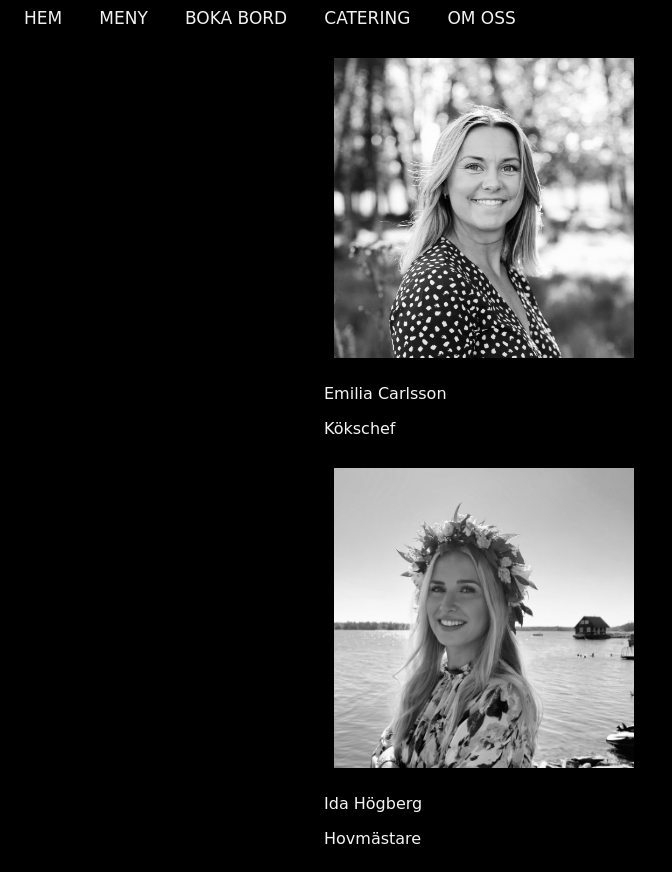
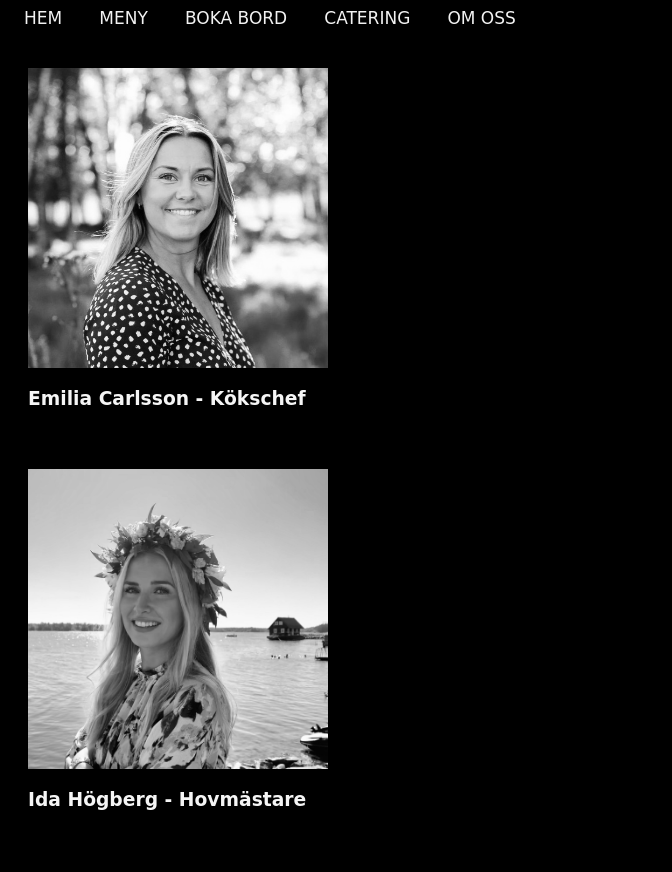
Before and after one commit to idahogberg/medieinstitutet, a plain HTML site: page Grupparbete/index3.html in a window 1280 px wide. Shown: the whole page, without its empty margins (0-672 px from the left). After the commit the page ends 838 px from the top, so only its background shows below. Drawn offline with Linux system fonts and the light colour scheme; a web font is replaced by a local one.

Commit message:
Removed classes - center, container, image-container. Changed logo.

```diff
--- a/Grupparbete/index3.html
+++ b/Grupparbete/index3.html
@@ -6,7 +6,7 @@
         <link rel="preconnect" href="https://fonts.googleapis.com">
         <link rel="preconnect" href="https://fonts.gstatic.com" crossorigin>
         <link href="https://fonts.googleapis.com/css2?family=Gabarito&family=Thasadith&display=swap" rel="stylesheet">
-        <link rel="icon" href="WONG logo.png" type="image/x-icon">
+        <link rel="icon" href="logga-förslag1.png" type="image/x-icon">
     </head>
     <body>
         <div class="topnav">
@@ -19,15 +19,11 @@
               <a href="index3.html">OM OSS</a>
         </div>
 
-        <div class="center" class="container" class="image-container">
-            <img src="EmiliaProfilbild2.jpg" alt="Profilbild, Emilia Carlsson" width="300" height="300" class="image">
-            <p>Emilia Carlsson</p><p>Kökschef</p>
-        </div>
-
-        <div class="center" class="container" class="image-container">
-            <img src="IdaProfilbild.jpg" alt="Profilbild, Ida Högberg" width="300" height="300" class="image">
-            <p>Ida Högberg</p><p>Hovmästare</p>
-
+                <img src="EmiliaProfilbild2.jpg" alt="Profilbild, Emilia Carlsson" width="300" height="300" class="image">
+                <h3><strong>Emilia Carlsson</strong> - Kökschef</h3>
+                <img src="IdaProfilbild.jpg" alt="Profilbild, Ida Högberg" width="300" height="300" class="image">
+                <h3><strong>Ida Högberg</strong> - Hovmästare</h3>
+            </div>
         </div>
     </body>
 </html>
--- a/Grupparbete/style1.css
+++ b/Grupparbete/style1.css
@@ -21,10 +21,11 @@ link {
 
   .image {
     display: inline-block;
-    margin: 10px;
-    top: 30%;
-    left: 50%;
+    margin-top: 40px;
+    margin-left: 20px;
+    margin-right: 20px;
   }
+
 
   .text-over-image {
     position: absolute;
@@ -101,3 +102,7 @@ link {
 .text {
     margin-right: -27%;
 }
+
+h3{
+margin: 20px;
+}
```
Also changed, not shown: Grupparbete/index1.html (+1 -1 lines), Grupparbete/index2.html (+1 -1 lines).
